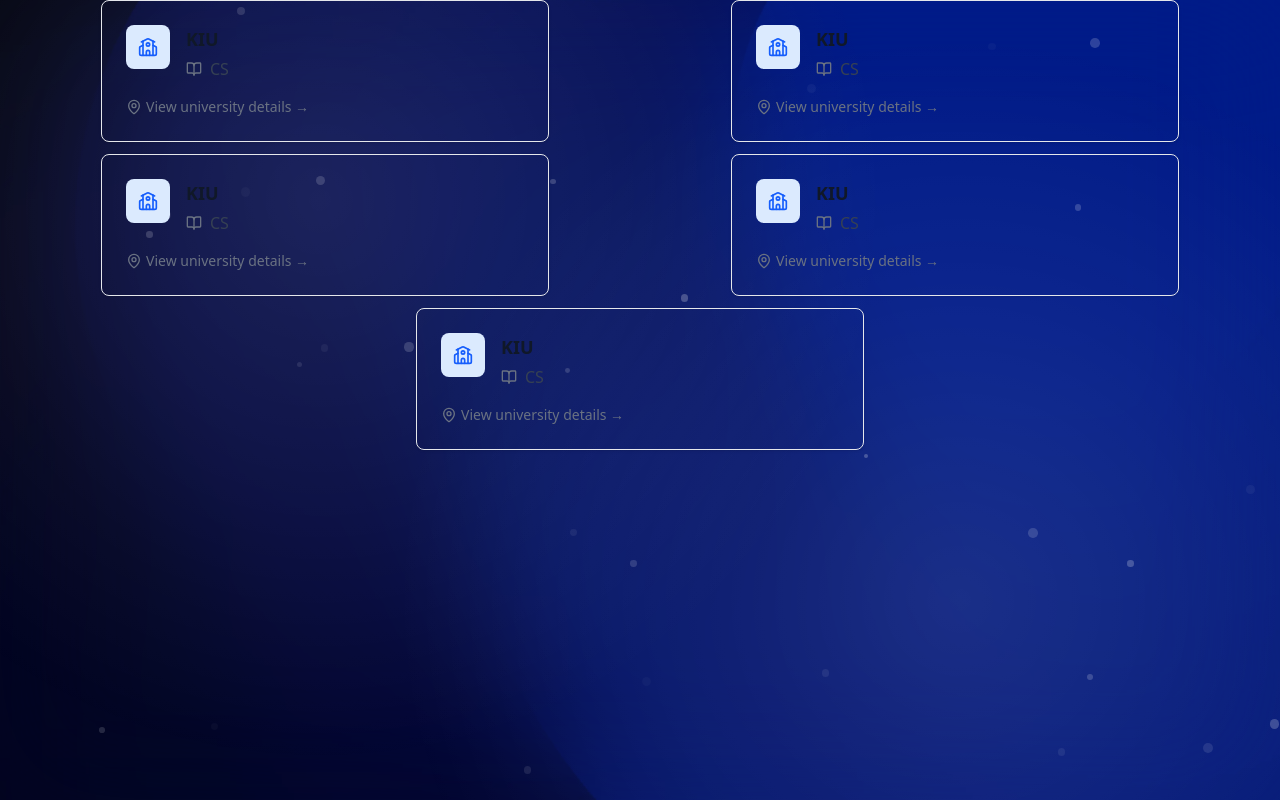
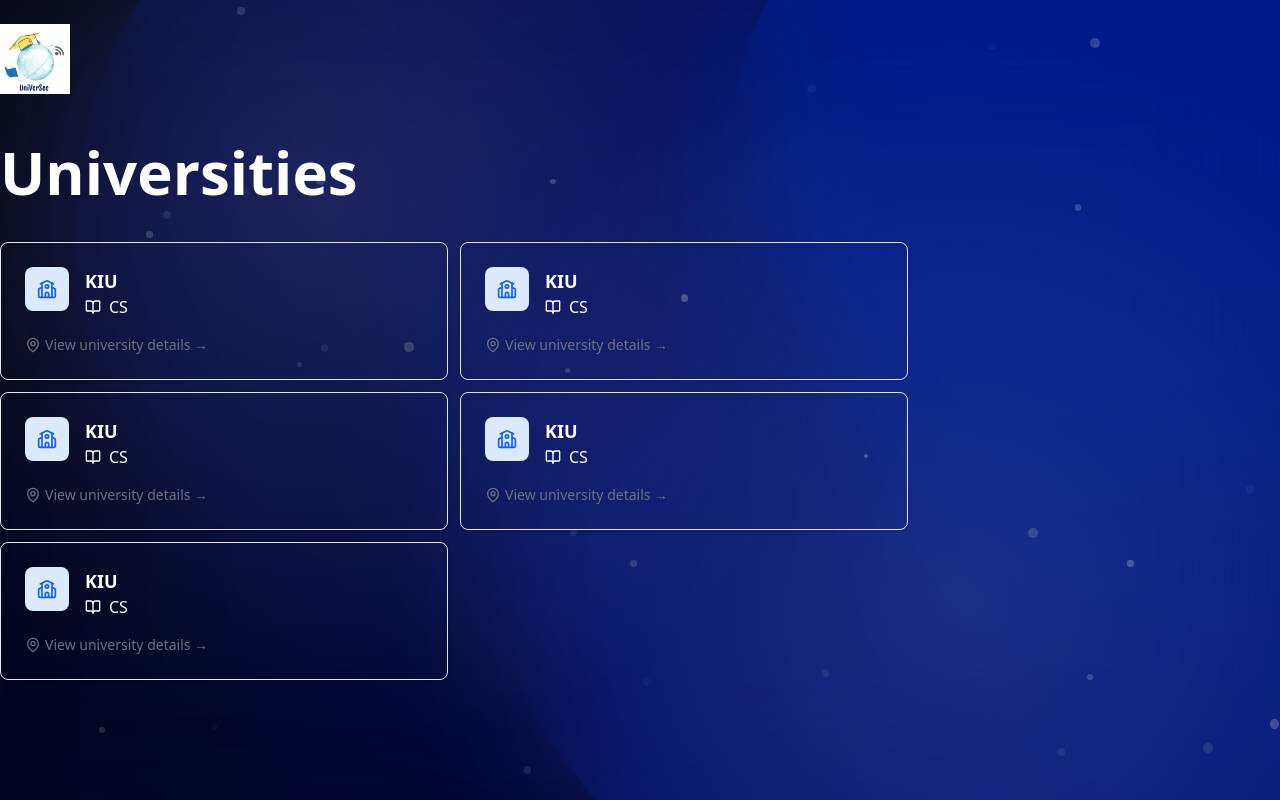
Before and after one commit to Ape1r0n/UniVerSee, a React (Vite) app: page /universities in a window 1280 px wide. Built offline with nearby package versions, Linux system fonts and the light colour scheme.

Commit message:
few little updates, definatly won't break down whole project

```diff
--- a/src/App.jsx
+++ b/src/App.jsx
@@ -5,6 +5,7 @@ import Faculties from './pages/Faculties/Faculties';
 import Universities from './pages/Universities/Universities';
 import { useEffect, useRef } from 'react';
 import backgroundImage from './assets/bg.webp'
+import Navbar from './components/Navbar/Navbar';
 
 function App() {
   const containerRef = useRef(null);
@@ -153,6 +154,7 @@ function App() {
               zIndex: 0
             }}
           />
+            <Navbar></Navbar>
             <Router>
               <Routes>
                 <Route path="/" element={<Home />} />
--- a/src/components/FacultyCard/FacultyCard.jsx
+++ b/src/components/FacultyCard/FacultyCard.jsx
@@ -15,10 +15,10 @@ export const FacultyCard = ({ UniName, FacultyName, universityId }) => {
 
           <div>
             {UniName && (
-              <h3 className="text-lg font-semibold text-gray-900 mb-1">{UniName}</h3>
+              <h3 className="text-lg font-semibold text-white">{UniName}</h3>
             )}
-            <div className="flex items-center text-gray-700">
-              <BookOpen className="h-4 w-4 mr-2 text-gray-500" />
+            <div className="flex items-center text-white">
+              <BookOpen className="h-4 w-4 mr-2 text-white-500" />
               <span className="text-base">{FacultyName}</span>
             </div>
           </div>
--- a/src/components/Navbar/Navbar.jsx
+++ b/src/components/Navbar/Navbar.jsx
@@ -0,0 +1,11 @@
+import logo from "../../assets/logo.png"
+
+function Navbar() {
+    return (<>
+        <div className="container mx-auto py-6">
+            <img src={logo} style={{width: '70px', heigh:'70px', position:'relative', zIndex: 1000000}} alt="logo" />
+        </div>
+    </>);
+}
+
+export default Navbar;
--- a/src/pages/Universities/Universities.jsx
+++ b/src/pages/Universities/Universities.jsx
@@ -9,12 +9,15 @@ const Universities = () => {
   ];
 
   return (
-    <div className="text-white flex gap-3 justify-around flex-wrap universities-page container mx-auto px-4 relative z-10">
-      <FacultyCard UniName="KIU" FacultyName = "CS"></FacultyCard>
-      <FacultyCard UniName="KIU" FacultyName = "CS"></FacultyCard>
-      <FacultyCard UniName="KIU" FacultyName = "CS"></FacultyCard>
-      <FacultyCard UniName="KIU" FacultyName = "CS"></FacultyCard>
-      <FacultyCard UniName="KIU" FacultyName = "CS"></FacultyCard>
+    <div className='container mx-auto relative z-10'>
+      <h1 className='text-white text-6xl font-bold mt-6 mb-10'>Universities</h1>
+      <div className="text-white flex gap-3 flex-wrap universities-page container mx-auto relative z-10">
+        <FacultyCard UniName="KIU" FacultyName = "CS"></FacultyCard>
+        <FacultyCard UniName="KIU" FacultyName = "CS"></FacultyCard>
+        <FacultyCard UniName="KIU" FacultyName = "CS"></FacultyCard>
+        <FacultyCard UniName="KIU" FacultyName = "CS"></FacultyCard>
+        <FacultyCard UniName="KIU" FacultyName = "CS"></FacultyCard>
+      </div>
     </div>
   );
 };
```
Also changed, not shown: src/assets/logo.png (added).
